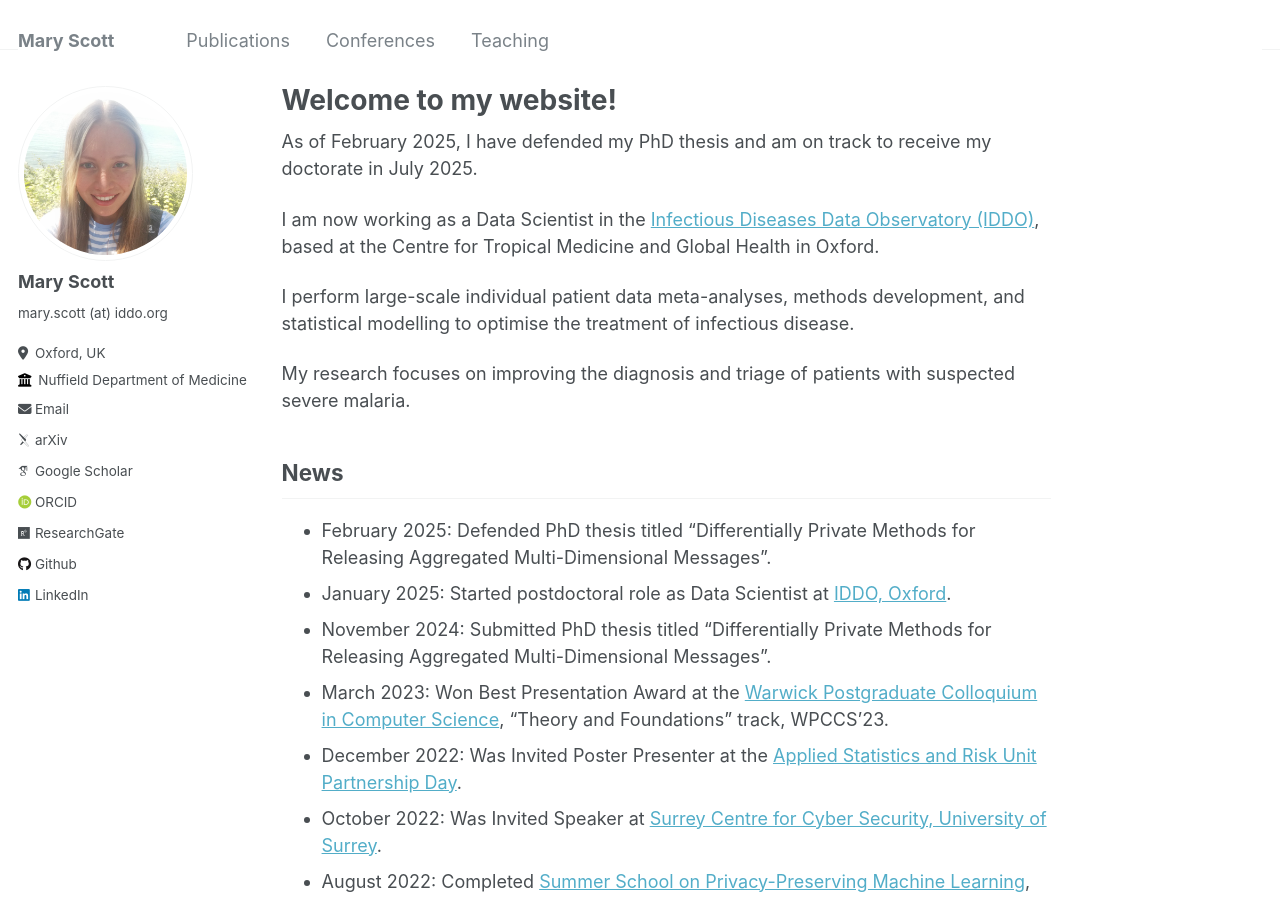
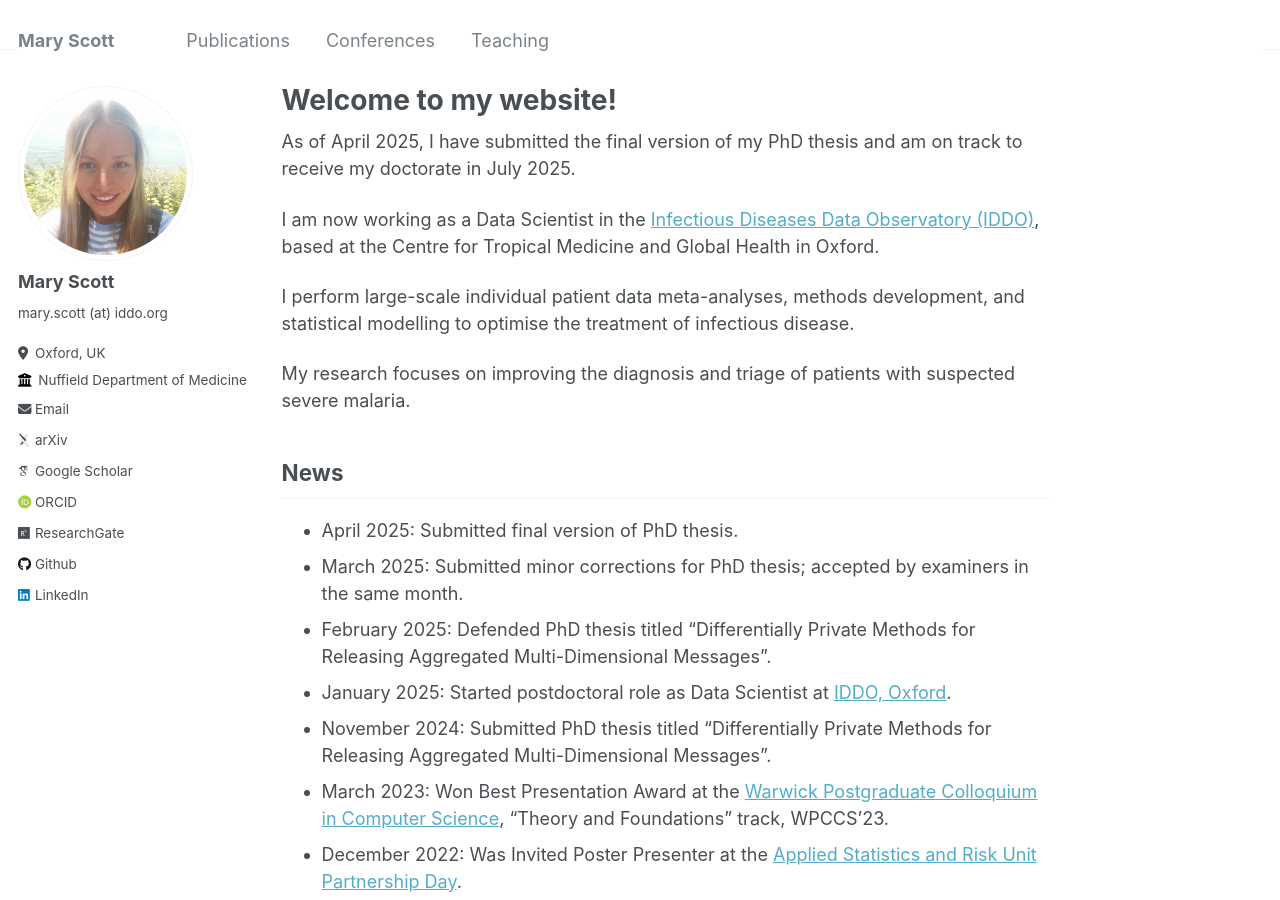
Before and after one commit to mary-python/mary-python.github.io, a Jekyll site: the page built from _pages/about.md, in a window 1280 px wide and 900 px high. Built offline with Jekyll 4.4.1, drawn with Linux system fonts in a browser that asks for light colours; some web fonts are replaced.

Commit message:
Update about.md

```diff
--- a/_pages/about.md
+++ b/_pages/about.md
@@ -7,7 +7,7 @@ redirect_from:
   - /about.html
 ---
 
-As of February 2025, I have defended my PhD thesis and am on track to receive my doctorate in July 2025.
+As of April 2025, I have submitted the final version of my PhD thesis and am on track to receive my doctorate in July 2025.
 
 I am now working as a Data Scientist in the [Infectious Diseases Data Observatory (IDDO)](https://www.iddo.org/), based at the Centre for Tropical Medicine and Global Health in Oxford.
 
@@ -17,6 +17,8 @@ My research focuses on improving the diagnosis and triage of patients with suspe
 
 News
 ------
+* April 2025: Submitted final version of PhD thesis.
+* March 2025: Submitted minor corrections for PhD thesis; accepted by examiners in the same month.
 * February 2025: Defended PhD thesis titled "Differentially Private Methods for Releasing Aggregated Multi-Dimensional Messages".
 * January 2025: Started postdoctoral role as Data Scientist at [IDDO, Oxford](https://www.iddo.org/).
 * November 2024: Submitted PhD thesis titled "Differentially Private Methods for Releasing Aggregated Multi-Dimensional Messages".
```
